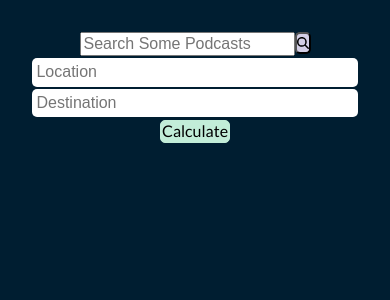
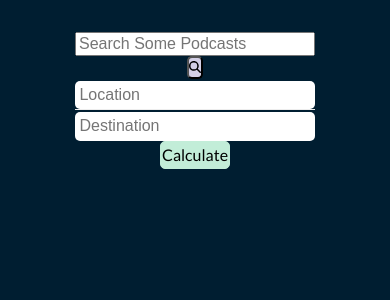
Before and after one commit to Project4-PodcastPrioritizer/podcast-prioritizer, a React (Vite) app: page / in a window 390 px wide. Shown: the top 300 px of the page. Built offline with nearby package versions, Linux system fonts and the light colour scheme; a web font is replaced by a local one.

Commit message:
changing styles on podcast and distance to mimic mobile for desktop

```diff
--- a/src/components/DistanceCalculator.css
+++ b/src/components/DistanceCalculator.css
@@ -1,11 +1,26 @@
 .DistanceCalculator {
   display: flex;
   justify-content: center;
+  flex-wrap: wrap;
   align-items: center;
   box-sizing: content-box;
   position: relative;
+  width: 100%;
 }
 
+.Start,
+.End{
+  width: 100%;
+}
+.Start{
+  border-bottom: 1px solid rgb(237, 237, 237);
+}
+.Start input,
+.End input {
+  width: 100%;
+  height: inherit;
+  padding:.5rem 0;
+}
 .Start,
 .End,
 .Submit {
@@ -14,27 +29,19 @@
   height: inherit;
 }
 .Submit {
-  background-color: white;
+  /* background-color: white; */
   height: calc(var(--input-height) + 0.4px);
   display: flex;
-  align-items: center;
+  justify-content: center;
 }
 .Start input,
 .End input,
 .Submit button {
   margin: 0;
   border: 0;
-  padding: 5px;
   transition: 0.25s ease-in-out;
 }
-.Start input,
-.End input {
-  width: 15rem;
-  height: inherit;
-}
-.Start input {
-  border-right: 1px solid #d3cfe6;
-}
+
 .Start ul,
 .End ul {
   margin-top: 5px;
@@ -45,9 +52,14 @@
   position: absolute;
   width: var(--form-width);
   border-radius: 5px;
-  top: 3rem;
   left: 0;
   transition: 0.25s linear;
+}
+.Start ul{
+  top:2rem;
+}
+.End ul{
+  top:4.2rem;
 }
 .Start li,
 .End li {
--- a/src/components/PodcastSearch.css
+++ b/src/components/PodcastSearch.css
@@ -1,8 +1,8 @@
 /* general component styling */
 .podcastSearch {
   display: flex;
-  flex-direction: column;
-  align-items: center;
+  flex-wrap: wrap;
+  width: 100%;
 }
 
 button {
@@ -19,6 +19,14 @@ button:hover {
 
 h3{
     font-size: 1rem;
+}
+
+/* input field */
+.podcastSearch form{
+  width: 100%;
+}
+#search{
+  width: 100%;
 }
 
 /* Results Container */
--- /dev/null
+++ b/src/components/Prioritizer.css
@@ -0,0 +1,3 @@
+.app{
+    width: 15rem;
+}
--- a/src/components/Prioritizer.jsx
+++ b/src/components/Prioritizer.jsx
@@ -1,7 +1,7 @@
 import { useEffect, useState } from "react";
-
 import DistanceCalculator from "./DistanceCalculator";
 import PodcastSearch from "./PodcastSearch";
+import "./Prioritizer.css";
 
 const Prioritizer = ({
   distance,
@@ -18,7 +18,7 @@ const Prioritizer = ({
       ? "walk"
       : "bike, please be alert at all times and remember to not have your volume too loud";
   return (
-    <>
+    <div className="app">
       <PodcastSearch
         setPodcast={setPodcast}
         setLength={setLength}
@@ -63,7 +63,7 @@ const Prioritizer = ({
           </div>
         </>
       ) : null}
-    </>
+    </div>
   );
 };
 export default Prioritizer;
```
